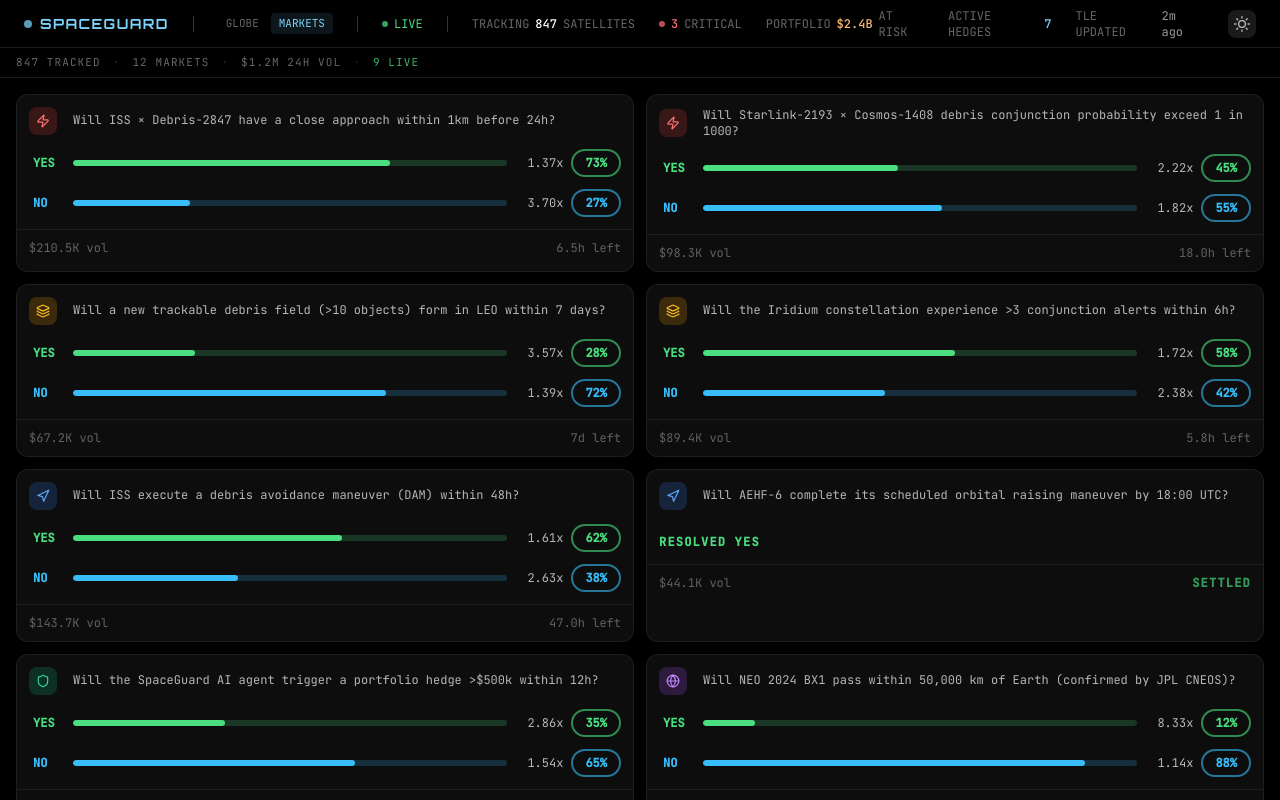
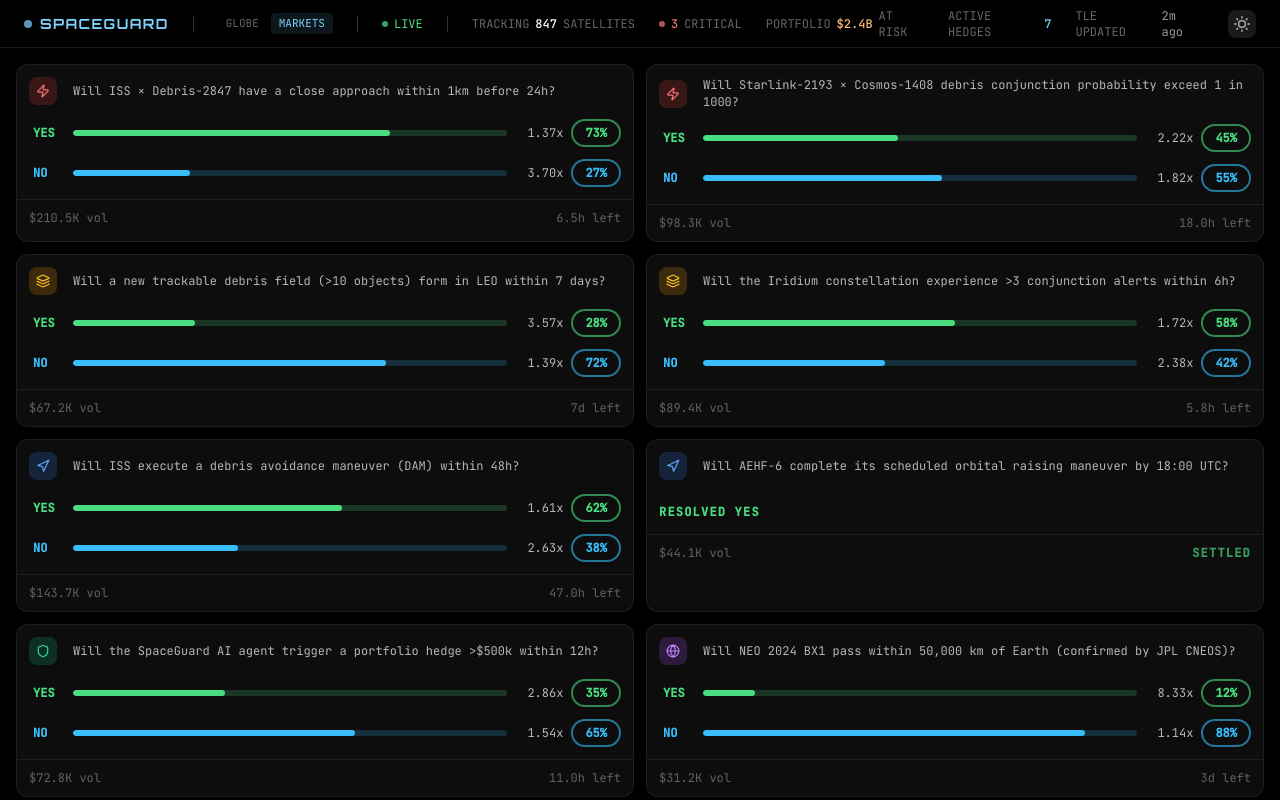
Before and after one commit to prashantsonibps/SpaceGuard, a Next.js app in the folder frontend/: page /prediction in a window 1280 px wide. Built offline with nearby package versions, Linux system fonts and the light colour scheme.

Commit message:
refactor: remove stats banners from PredictionPage and FinancialTerminal for cleaner layout

```diff
--- a/frontend/src/app/prediction/page.tsx
+++ b/frontend/src/app/prediction/page.tsx
@@ -3,7 +3,6 @@
 import { TopBar } from "@/components/Dashboard/TopBar";
 import { MARKETS } from "@/data/markets";
 import { useTheme } from "@/lib/ThemeContext";
-import { fontSize, green } from "@/lib/theme";
 import { PredictionCard } from "@/components/Prediction/PredictionCard";
 
 export default function PredictionPage() {
@@ -18,23 +17,6 @@ export default function PredictionPage() {
       {/* Top bar */}
       <TopBar variant="inline" />
 
-      {/* Stats banner */}
-      <div
-        className={`flex items-center gap-3 px-4 py-1.5 border-b ${fontSize.small} font-mono tracking-widest shrink-0 ${
-          theme === "dark"
-            ? "border-white/10 text-white/40"
-            : "border-black/20 text-slate-500"
-        }`}
-      >
-        <span>847 TRACKED</span>
-        <span className="opacity-40">·</span>
-        <span>12 MARKETS</span>
-        <span className="opacity-40">·</span>
-        <span>$1.2M 24H VOL</span>
-        <span className="opacity-40">·</span>
-        <span className={green[theme].textMuted}>9 LIVE</span>
-      </div>
-
       {/* Card grid */}
       <div className="flex-1 overflow-y-auto">
         <div className="grid grid-cols-1 sm:grid-cols-2 gap-3 p-4">
--- a/frontend/src/components/Dashboard/FinancialTerminal.tsx
+++ b/frontend/src/components/Dashboard/FinancialTerminal.tsx
@@ -3,7 +3,7 @@
 import { useState, useEffect } from "react";
 import { motion, AnimatePresence } from "framer-motion";
 import { MARKETS } from "@/data/markets";
-import { riskClasses, financialColors, textOpacity, fontSize, green } from "@/lib/theme";
+import { riskClasses, financialColors, textOpacity, fontSize } from "@/lib/theme";
 import { useTheme } from "@/lib/ThemeContext";
 import {
   PredictionCard,
@@ -89,32 +89,6 @@ export function FinancialTerminal({ userId: _userId }: { userId?: string }) {
               </button>
             </div>
 
-            {/* Stats strip */}
-            <div
-              className={`flex items-center gap-3 px-4 py-1.5 border-b ${fontSize.small} font-mono tracking-widest shrink-0 ${
-                theme === "dark"
-                  ? "border-white/[0.06] text-white/40"
-                  : "border-black/[0.08] text-slate-500"
-              }`}
-            >
-              <span>847 TRACKED</span>
-              <span className="opacity-40">·</span>
-              <span>12 MARKETS</span>
-              <span className="opacity-40">·</span>
-              <span>{formatVol(totalVol24h)} 24H VOL</span>
-              <span className="opacity-40">·</span>
-              <span className={green[theme].textMuted}>
-                {liveMarkets.length} LIVE
-              </span>
-              <span className="opacity-40">·</span>
-              <span>
-                AVG YES{" "}
-                <span className={financialColors[theme].var}>
-                  {avgYesPrice}¢
-                </span>
-              </span>
-            </div>
-
             {/* Market card grid */}
             <div className="flex-1 overflow-y-auto">
               <div className="grid grid-cols-2 gap-3 p-4">
```
